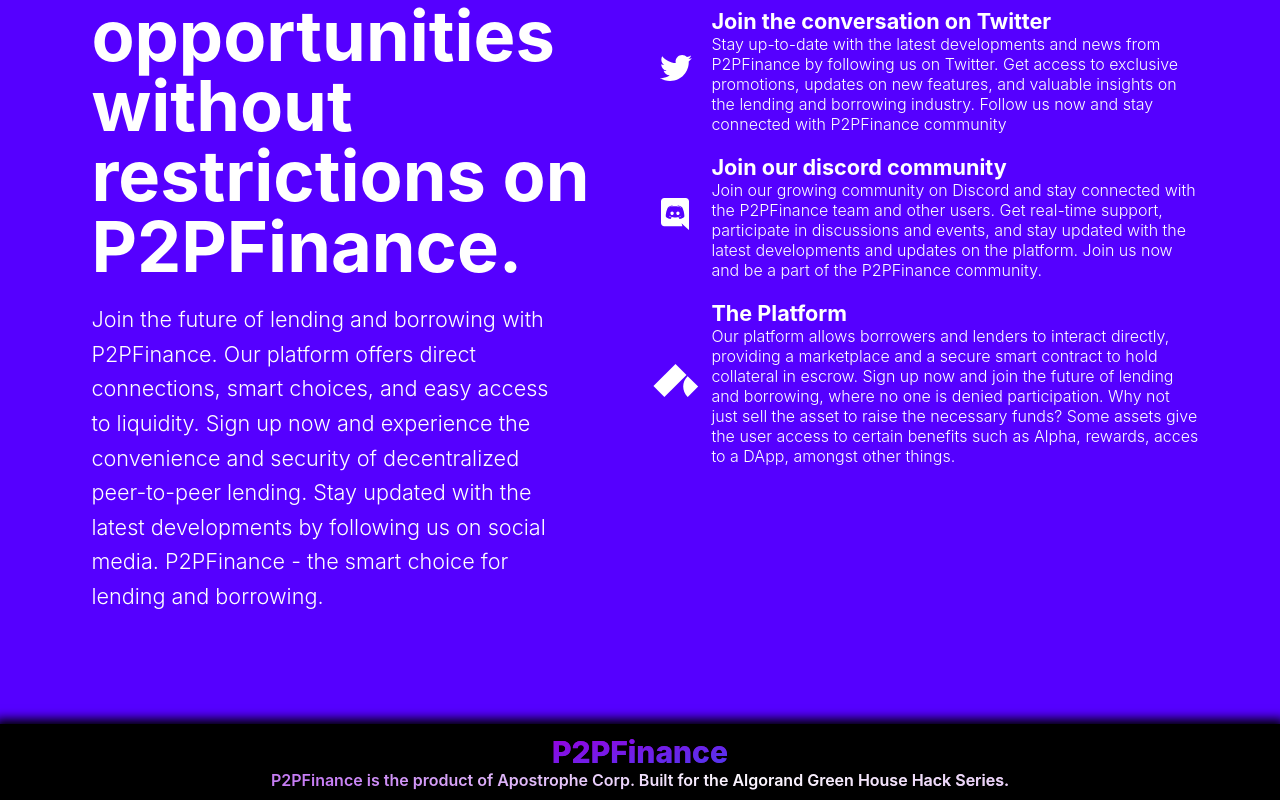
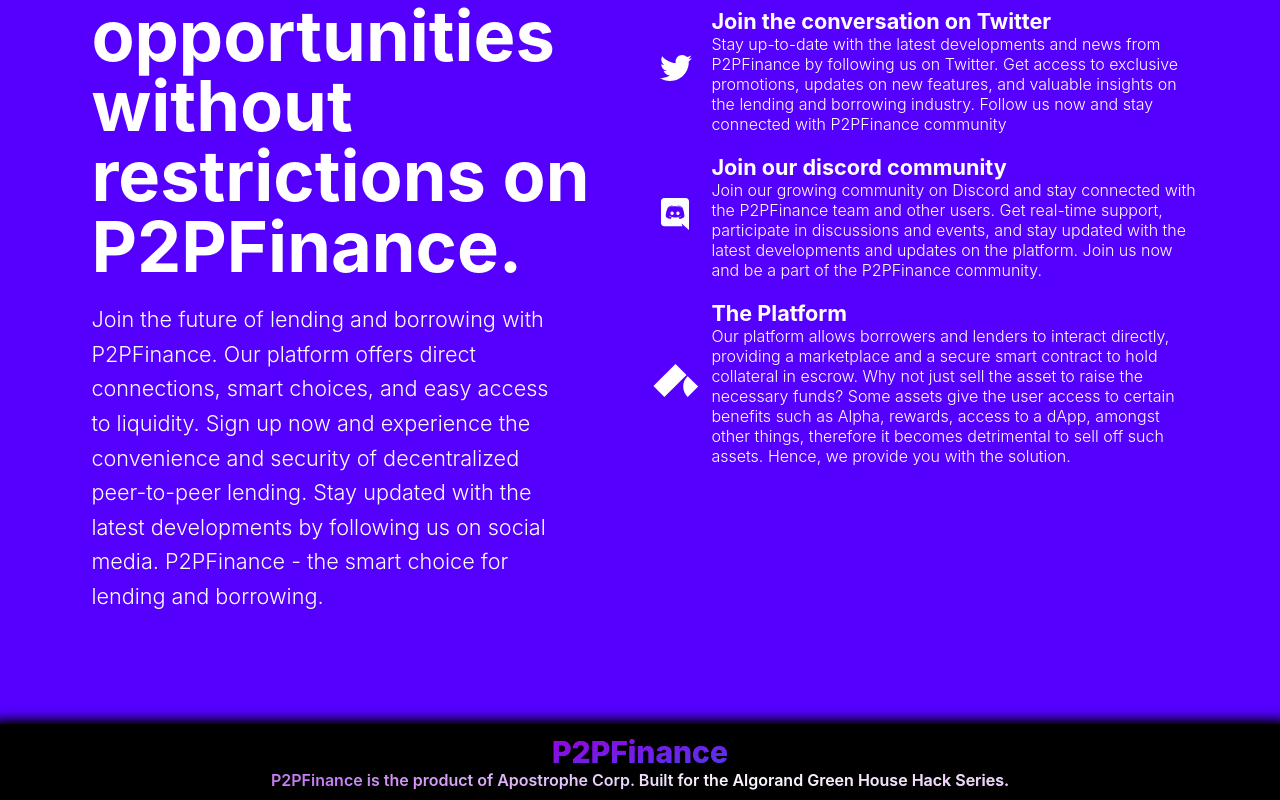
Before and after one commit to Apostrophe-Corp/P2PFinance, a React (Create React App) app: page / in a window 1280 px wide. Shown: the part 1779-2579 px from the top of the page. Built offline with nearby package versions, Linux system fonts and the light colour scheme; what @reach-sh/stdlib would draw is missing.

Commit message:
Update Landing.jsx

```diff
--- a/src/layouts/Landing.jsx
+++ b/src/layouts/Landing.jsx
@@ -346,7 +346,7 @@ const Landing = () => {
 						<div
 							className={lg.comSocialIcon}
 							onClick={() => {
-								window.open(`https://www.rea/`, '_blank')
+								window.open(`https://www.reach.sh/`, '_blank')
 							}}
 						>
 							<svg
@@ -374,12 +374,11 @@ const Landing = () => {
 								>
 									Our platform allows borrowers and lenders to interact
 									directly, providing a marketplace and a secure smart contract
-									to hold collateral in escrow. Sign up now and join the future
-									of lending and borrowing, where no one is denied
-									participation. Why not just sell the asset to raise the
-									necessary funds? Some assets give the user access to certain
-									benefits such as Alpha, rewards, acces to a DApp, amongst
-									other things.
+									to hold collateral in escrow. Why not just sell the asset to
+									raise the necessary funds? Some assets give the user access to
+									certain benefits such as Alpha, rewards, access to a dApp,
+									amongst other things, therefore it becomes detrimental to sell
+									off such assets. Hence, we provide you with the solution.
 								</span>
 							</div>
 						</div>
```
